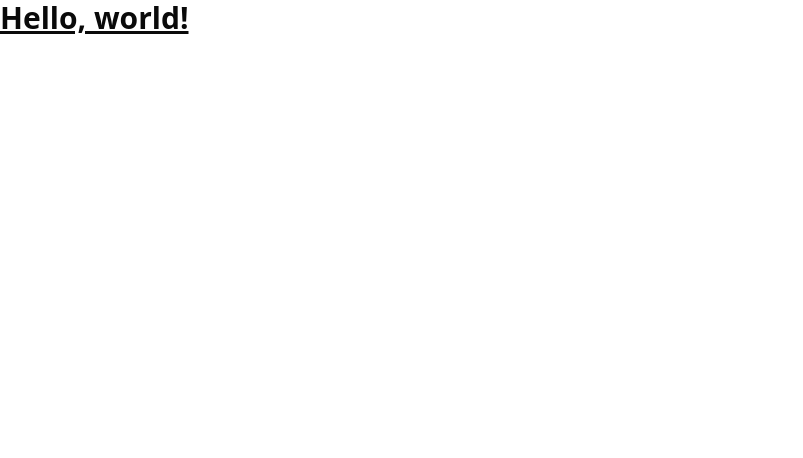
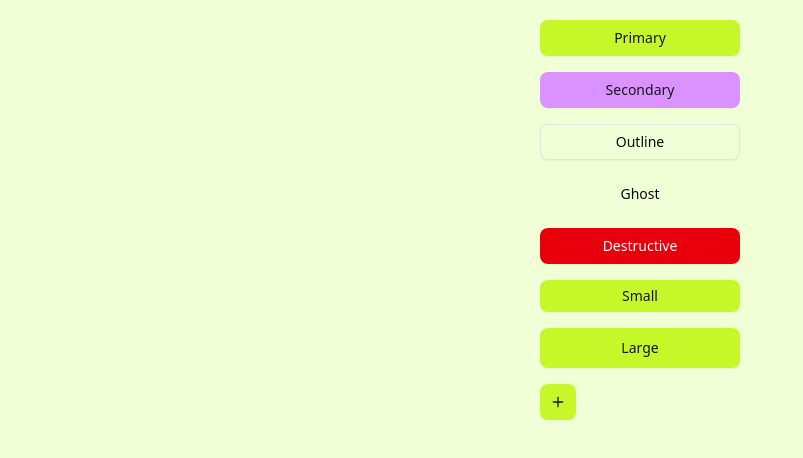
Before and after one commit to andrew-dev-p/supabase-teams-products-management, a Next.js app in the folder client/: page / in a window 1280 px wide. Shown: the top 458 px of the page, without its empty margins (0-803 px from the left). Built offline with nearby package versions, Linux system fonts and the light colour scheme.

Commit message:
Set up basic color palette

```diff
--- a/client/app/globals.css
+++ b/client/app/globals.css
@@ -45,15 +45,15 @@
 
 :root {
   --radius: 0.625rem;
-  --background: oklch(1 0 0);
+  --background: oklch(0.98 0.05659 123.48);
   --foreground: oklch(0.145 0 0);
   --card: oklch(1 0 0);
   --card-foreground: oklch(0.145 0 0);
   --popover: oklch(1 0 0);
   --popover-foreground: oklch(0.145 0 0);
-  --primary: oklch(0.205 0 0);
+  --primary: oklch(0.91 0.2159 123.48);
   --primary-foreground: oklch(0.985 0 0);
-  --secondary: oklch(0.97 0 0);
+  --secondary: oklch(0.78 0.19 308);
   --secondary-foreground: oklch(0.205 0 0);
   --muted: oklch(0.97 0 0);
   --muted-foreground: oklch(0.556 0 0);
--- a/client/app/page.tsx
+++ b/client/app/page.tsx
@@ -1,3 +1,19 @@
+import { Button } from "@/components/ui/button";
+import { Plus } from "lucide-react";
+
 export default function Home() {
-  return <div className="text-3xl font-bold underline">Hello, world!</div>;
+  return (
+    <div className="flex flex-col gap-4 w-[200px] mx-auto mt-5">
+      <Button>Primary</Button>
+      <Button variant="secondary">Secondary</Button>
+      <Button variant="outline">Outline</Button>
+      <Button variant="ghost">Ghost</Button>
+      <Button variant="destructive">Destructive</Button>
+      <Button size="sm">Small</Button>
+      <Button size="lg">Large</Button>
+      <Button size="icon">
+        <Plus />
+      </Button>
+    </div>
+  );
 }
--- /dev/null
+++ b/client/components/ui/button.tsx
@@ -0,0 +1,58 @@
+import * as React from "react";
+import { Slot } from "@radix-ui/react-slot";
+import { cva, type VariantProps } from "class-variance-authority";
+
+import { cn } from "@/lib/utils";
+
+const buttonVariants = cva(
+  "inline-flex items-center justify-center gap-2 whitespace-nowrap rounded-md text-sm font-medium transition-all disabled:pointer-events-none disabled:opacity-50 [&_svg]:pointer-events-none [&_svg:not([class*='size-'])]:size-4 shrink-0 [&_svg]:shrink-0 outline-none focus-visible:border-ring focus-visible:ring-ring/50 focus-visible:ring-[3px] aria-invalid:ring-destructive/20 dark:aria-invalid:ring-destructive/40 aria-invalid:border-destructive",
+  {
+    variants: {
+      variant: {
+        default:
+          "bg-primary text-secondary-foreground shadow-xs hover:bg-primary/90",
+        destructive:
+          "bg-destructive text-white shadow-xs hover:bg-destructive/90 focus-visible:ring-destructive/20 dark:focus-visible:ring-destructive/40 dark:bg-destructive/60",
+        outline:
+          "border bg-background shadow-xs hover:text-accent-foreground dark:bg-input/30 dark:border-input dark:hover:bg-input/50",
+        secondary:
+          "bg-secondary text-secondary-foreground shadow-xs hover:bg-secondary/80",
+        ghost: "hover:text-accent-foreground dark:hover:bg-accent/50",
+        link: "text-primary underline-offset-4 hover:underline",
+      },
+      size: {
+        default: "h-9 px-4 py-2 has-[>svg]:px-3",
+        sm: "h-8 rounded-md gap-1.5 px-3 has-[>svg]:px-2.5",
+        lg: "h-10 rounded-md px-6 has-[>svg]:px-4",
+        icon: "size-9",
+      },
+    },
+    defaultVariants: {
+      variant: "default",
+      size: "default",
+    },
+  }
+);
+
+function Button({
+  className,
+  variant,
+  size,
+  asChild = false,
+  ...props
+}: React.ComponentProps<"button"> &
+  VariantProps<typeof buttonVariants> & {
+    asChild?: boolean;
+  }) {
+  const Comp = asChild ? Slot : "button";
+
+  return (
+    <Comp
+      data-slot="button"
+      className={cn(buttonVariants({ variant, size, className }))}
+      {...props}
+    />
+  );
+}
+
+export { Button, buttonVariants };
--- a/client/package.json
+++ b/client/package.json
@@ -9,6 +9,7 @@
     "lint": "next lint"
   },
   "dependencies": {
+    "@radix-ui/react-slot": "^1.2.0",
     "class-variance-authority": "^0.7.1",
     "clsx": "^2.1.1",
     "lucide-react": "^0.507.0",
```
Also changed, not shown: 1 other file (tests, documents, lock files or other folders).
